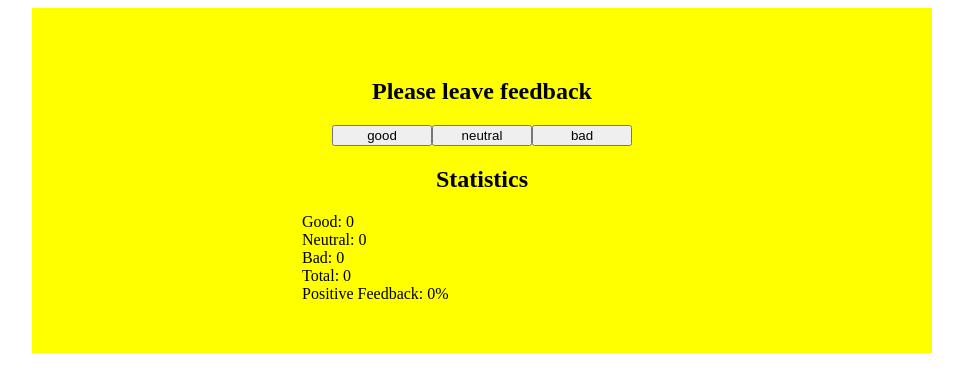
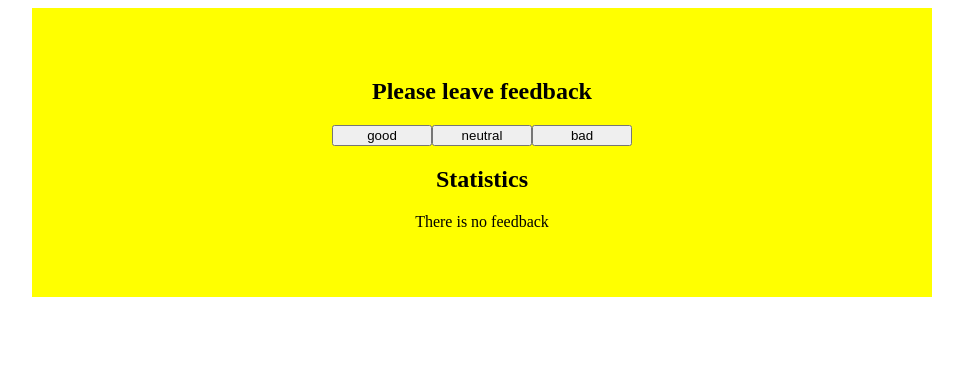
Before and after one commit to ViktorSvertoka/goit-react-hw-02-feedback, a React (Create React App) app: page / in a window 1280 px wide. Shown: the top 392 px of the page, without its empty margins (158-1121 px from the left). Built offline with nearby package versions, Linux system fonts and the light colour scheme.

Commit message:
Feat(JSX) Added notification component

```diff
--- a/src/components/App/App.jsx
+++ b/src/components/App/App.jsx
@@ -3,6 +3,7 @@ import { Container } from './App.styled';
 import { Section } from '../Section/Section';
 import { FeedbackOptions } from '../FeedbackOptions/FeedbackOptions';
 import { Statistics } from '../Statistics/Statistics';
+import { Notification } from '../Notification/Notification';
 
 export class App extends Component {
   state = {
@@ -40,6 +41,7 @@ export class App extends Component {
           />
         </Section>
         <Section title="Statistics">
+          {totalFeedback !== 0 ? (
             <Statistics
               good={good}
               neutral={neutral}
@@ -47,6 +49,9 @@ export class App extends Component {
               total={totalFeedback}
               positivePercentage={totalPercentage}
             />
+          ) : (
+            <Notification message="There is no feedback" />
+          )}
         </Section>
       </Container>
     );
--- a/src/components/Notification/Notification.jsx
+++ b/src/components/Notification/Notification.jsx
@@ -0,0 +1,11 @@
+import React from 'react';
+import PropTypes from 'prop-types';
+import { Text } from './Notification.styled';
+
+export const Notification = ({ message }) => {
+  return <Text>{message}</Text>;
+};
+
+Notification.propTypes = {
+  message: PropTypes.string.isRequired,
+};
--- a/src/components/Notification/Notification.styled.jsx
+++ b/src/components/Notification/Notification.styled.jsx
@@ -1 +1,5 @@
 import styled from 'styled-components';
+
+export const Text = styled.p`
+  text-align: center;
+`;
```
Lines whose indentation alone changed are shown as unchanged.
